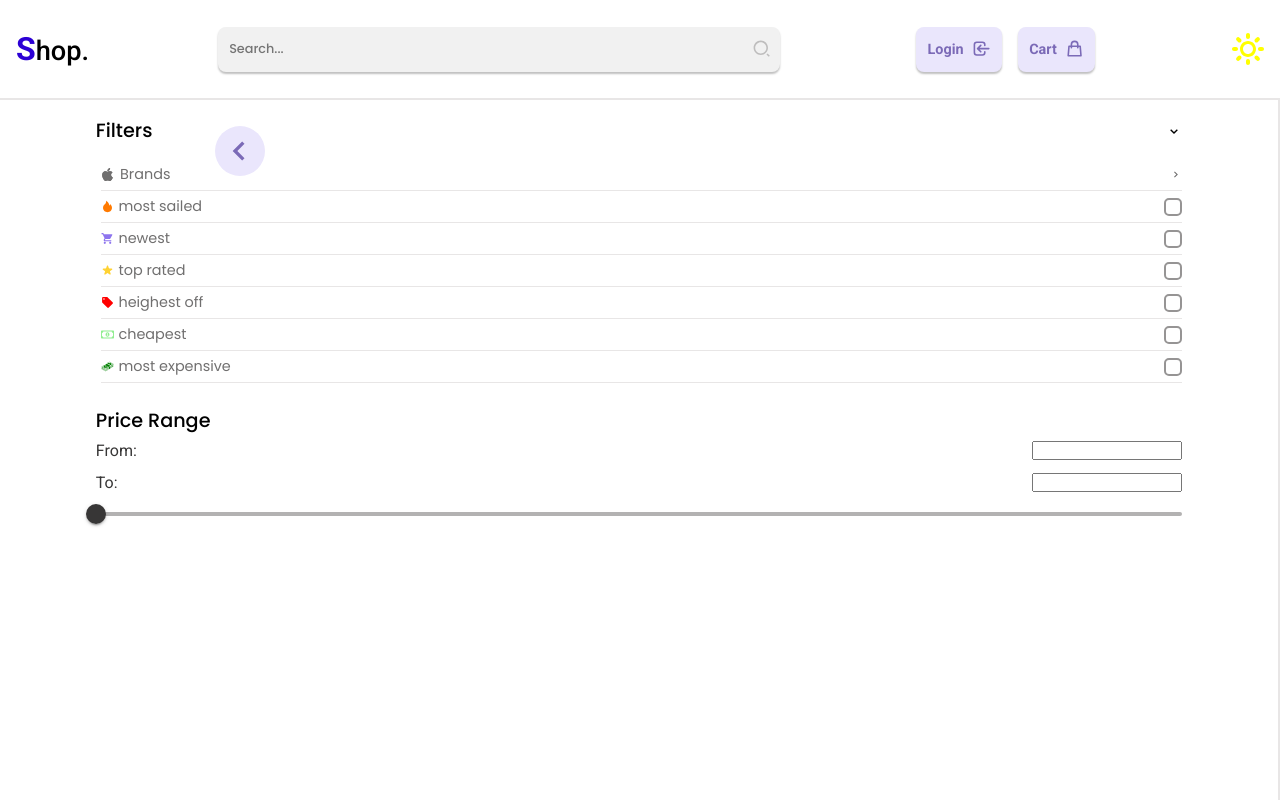
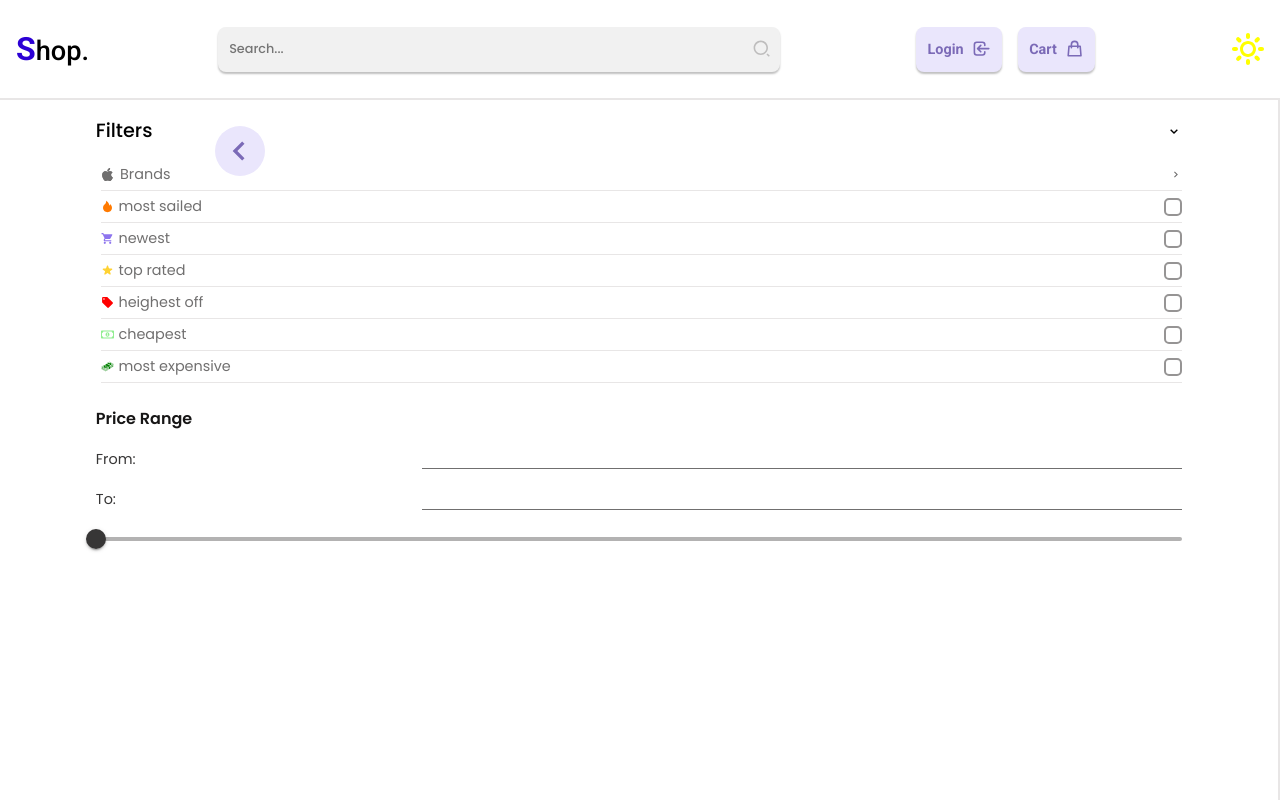
Before and after one commit to kjavedan/Ecommerce-website, a React (Create React App) app: page / in a window 1280 px wide. Shown: the top 800 px of the page. Built offline with nearby package versions, Linux system fonts and the light colour scheme.

Commit message:
styling price filter

```diff
--- a/src/layouts/sidebar/components/PriceFilter.js
+++ b/src/layouts/sidebar/components/PriceFilter.js
@@ -1,16 +1,20 @@
-import React from 'react'
+import React, { useContext } from 'react'
 import { StyledPriceFilter, Container, Input } from '../styles/PriceFilter.styled'
 import Slider from '@mui/material/Slider';
+import { Context } from '../../../context/uiContext';
 
 const PriceFilter = () => {
+
+  const {theme} = useContext(Context)
+
   return (
     <StyledPriceFilter>
-        <h1>Price Range</h1>
+        <h2>Price Range</h2>
         <Container>
-          <Input>
+          <Input theme={theme}>
             <span>From:</span> <input type='number' />
           </Input>
-          <Input>
+          <Input theme={theme}>
             <span>To:</span> <input type='number' />
           </Input>
           <Slider />
--- a/src/layouts/sidebar/styles/PriceFilter.styled.js
+++ b/src/layouts/sidebar/styles/PriceFilter.styled.js
@@ -3,12 +3,15 @@ import styled from 'styled-components'
 export const StyledPriceFilter = styled.div`
 margin-top: 1rem;
 height: 200px;
-
 `
 
 export const Container = styled.div`
 width: 100%;
-height: 5rem;
+height: 120px;
+display: flex;
+flex-direction: column;
+justify-content: space-around;
+margin-top: .5rem;
 `
 
 export const Input = styled.div`
@@ -17,9 +20,20 @@ width: 100%;
 display: flex;
 align-items: center;
 justify-content: space-between;
-font-family: 'Poppins';
+
+span{
+    font-family: 'Poppins';
+    font-size: .9rem;
+}
 
 input{
-    width: 150px;
+    width: 70%;
+    outline: none;
+    border: none;
+    font-size: 1rem;
+    font-weight: bold;
+    background-color: transparent;
+    border-bottom: 1px solid #706F6F;
+    color: ${({theme}) => theme === '#fff' ? '#706F6F' : '#B4B4B4'};
 }
 `
```
